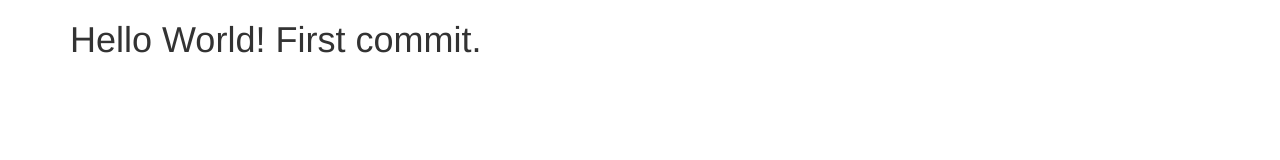
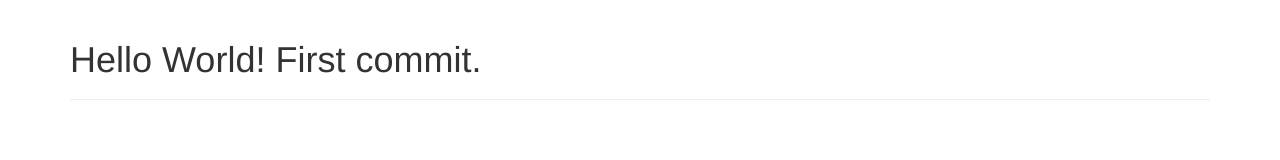
Before and after one commit to smatzke/smatzke.github.io, a plain HTML site: page index.html in a window 1280 px wide. Drawn offline with nearby package versions, Linux system fonts and the light colour scheme.

Commit message:
Added Page Header

```diff
--- a/index.html
+++ b/index.html
@@ -7,7 +7,9 @@
   </head>
   <body>
     <div class="container">
-      <h1>Hello World! First commit.</h1>
+      <div class="page-header">
+        <h1>Hello World! First commit.</h1>
+      </div>
     </div>
     <script src="https://code.jquery.com/jquery-3.1.1.min.js" integrity="sha256-hVVnYaiADRTO2PzUGmuLJr8BLUSjGIZsDYGmIJLv2b8=" crossorigin="anonymous"></script>
     <script src="https://maxcdn.bootstrapcdn.com/bootstrap/3.3.7/js/bootstrap.min.js" integrity="sha384-Tc5IQib027qvyjSMfHjOMaLkfuWVxZxUPnCJA7l2mCWNIpG9mGCD8wGNIcPD7Txa" crossorigin="anonymous"></script>
```
